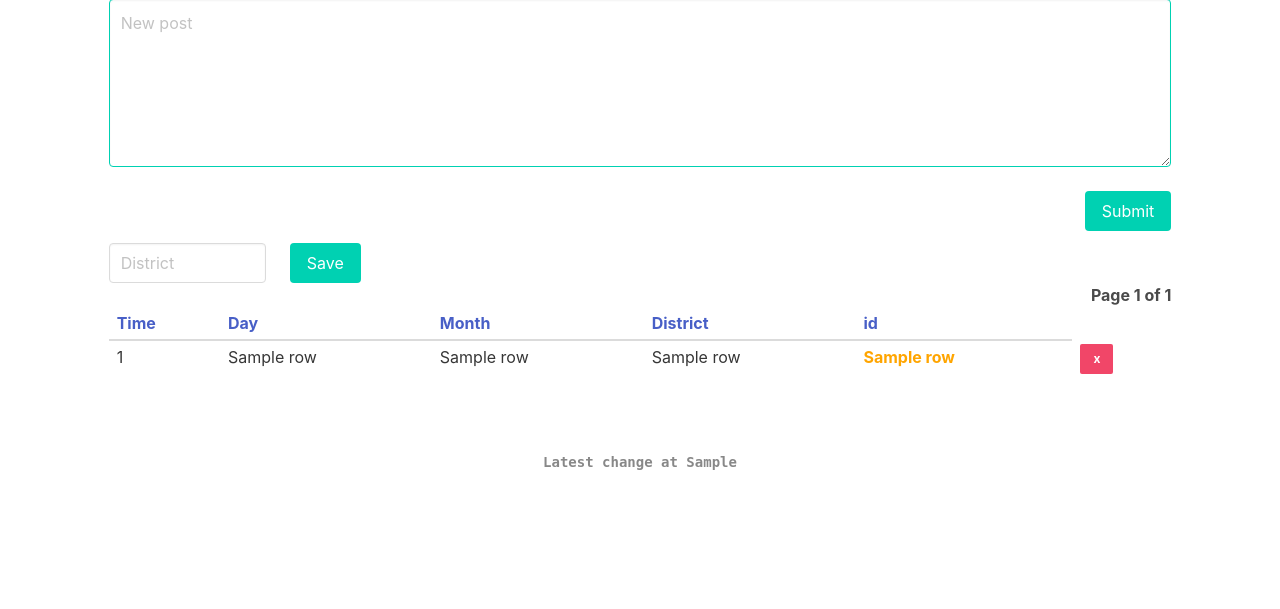
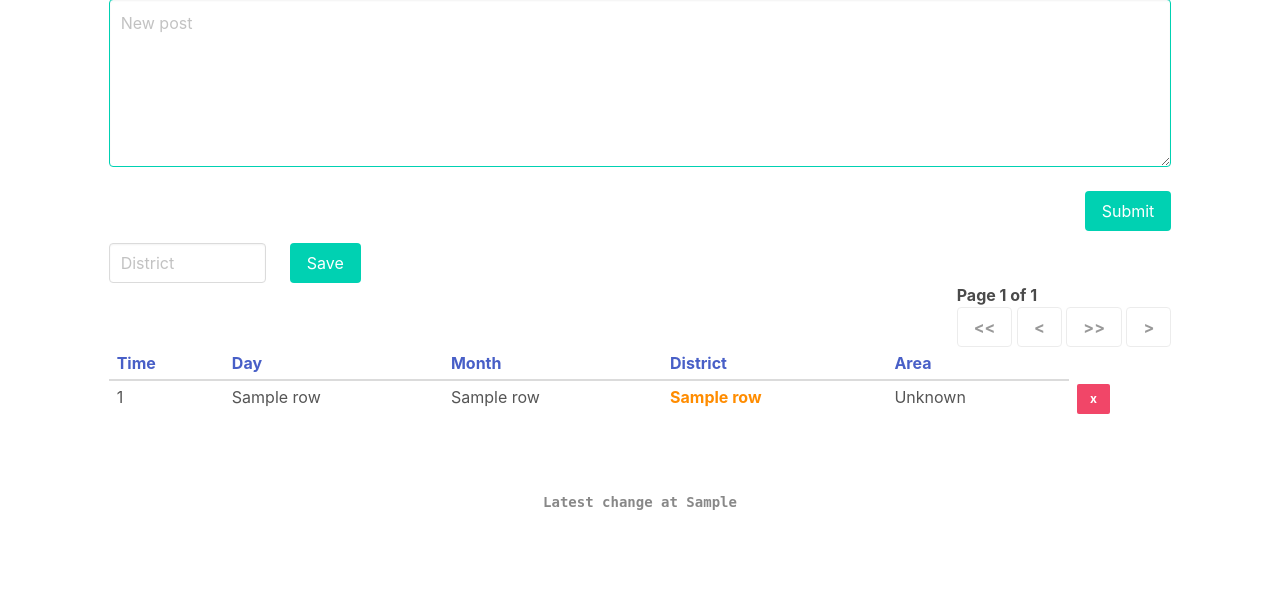
Before and after one commit to kliron/bilbrist, a Flask app: template templates/index.html in a window 1280 px wide. Shown: the part 101-710 px from the top of the page. Run offline with Flask 2, Linux system fonts and the light colour scheme; the template is opened without the code that fills it: most values are stand-ins (such as "Sample title", 1, 10 or a date in 2020); parts of the project's set-up code (start-up, migrations or seed data) failed here and were passed over.

Commit message:
UI improvements

```diff
--- a/app.py
+++ b/app.py
@@ -75,7 +75,12 @@ def root(page):
     data = []
     for row in stmt:
         data.append(row)
-    return render_template('index.html', data=data, page=page, total_pages=total_pages, latest_entry=latest_entry)
+    return render_template('index.html',
+                           data=data,
+                           page=page,
+                           total_pages=total_pages,
+                           latest_entry=latest_entry,
+                           district_names=district_names)
 
 
 @app.route('/new_post', methods=['POST'])
--- a/templates/index.html
+++ b/templates/index.html
@@ -45,10 +45,18 @@
         <b>Page {{ page }} of {{ total_pages }}</b>
         <br />
         {% if page > 1 %}
-        <a href="/{{ page-1 }}" class="button"><b>&lt;</b></a>
+        <a title="First page" href="/{{ 1 }}" class="button"><b>&lt;&lt;</b></a>
+        <a title="Previous page" href="/{{ page-1 }}" class="button"><b>&lt;</b></a>
+        {% else %}
+        <button title="First page" class="button" disabled><b>&lt;&lt;</b></button>
+        <button title="Previous page" class="button" disabled><b>&lt;</b></button>
         {% endif %}
         {% if page < total_pages %}
-        <a href="/{{ page+1 }}" class="button"><b>&gt;</b></a>
+        <a title="Next page" href="/{{ page+1 }}" class="button"><b>&gt;</b></a>
+        <a title="Last page" href="/{{ total_pages }}" class="button"><b>&gt;&gt;</b></a>
+        {% else %}
+        <button title="First page" class="button" disabled><b>&gt;&gt;</b></button>
+        <button title="Previous page" class="button" disabled><b>&gt;</b></button>
         {% endif %}
     </div>
 </div>
@@ -60,17 +68,17 @@
         <th><a href="/?o=day">Day</a></th>
         <th><a href="/?o=month">Month</a></th>
         <th><a href="/?o=district">District</a></th>
-        <th><a href="/?o=rowid">id</a></th>
+        <th><a href="/?o=district">Area</a></th>
     </tr>
     </thead>
     <tbody>
     {% for row in data %}
-    <tr>
+    <tr title="{{ row[5] }}" style="cursor: pointer;color:#555;">
         <td>{{ row[0] }}</td>
         <td>{{ row[1] }}</td>
         <td>{{ row[2] }}</td>
-        <td>{{ row[3] }}</td>
-        <td title="{{ row[4] }}"><a href="/edit_post/{{row[5]}}" style="color:orange;font-weight:bold;">{{ row[5] }}</a></td>
+        <td title="{{ row[4] }}"><a href="/edit_post/{{row[5]}}" style="color:darkorange;font-weight: bold;">{{ row[3] }}</a></td>
+        <td>{{ district_names.get(row[3], ['Unknown'])[0] }}</td>
         <td>
             <form method="POST" action="delete_post" onsubmit="return confirm('Are you sure you want to delete this entry?')">
                 <input type="hidden" name="page" value="{{ page }}">
```
